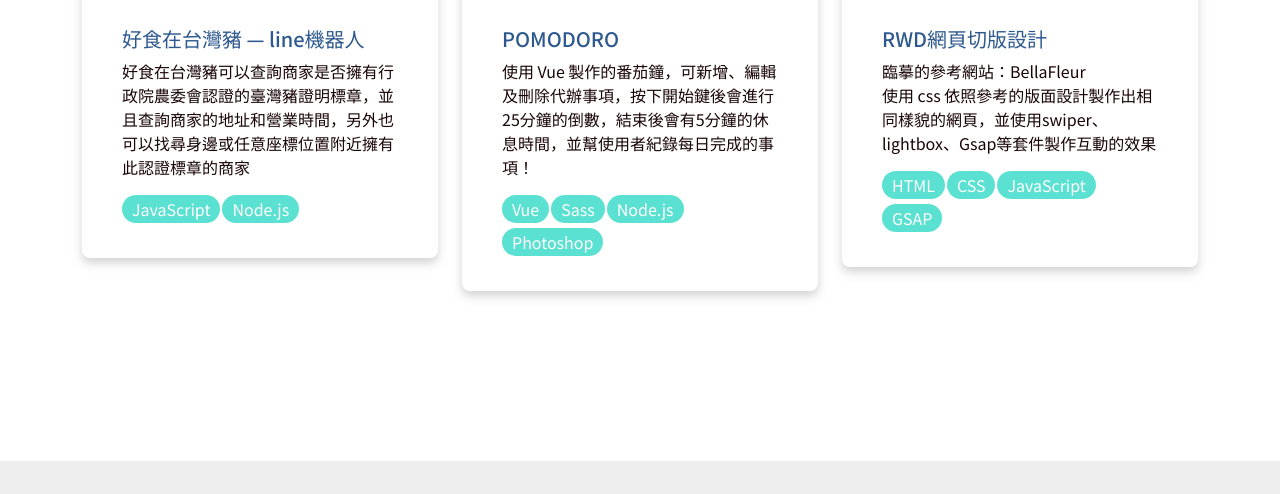
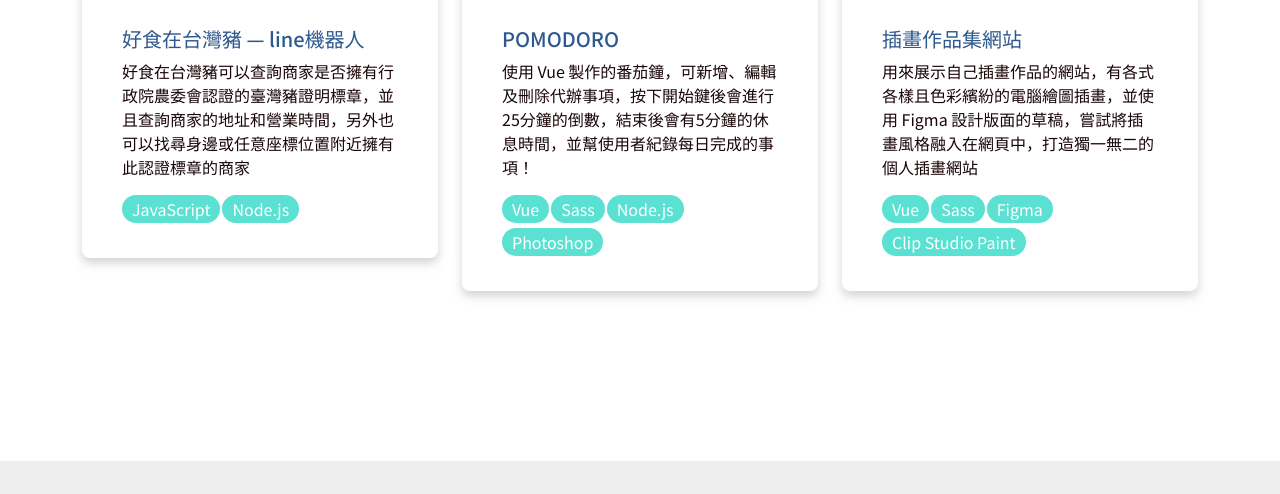
Before and after one commit to BlackCat0708/BlackCat0708.github.io, a plain HTML site: page index.html in a window 1280 px wide. Shown: the part 3887-4381 px from the top of the page. Drawn offline with nearby package versions, Linux system fonts and the light colour scheme.

Commit message:
增加 插畫作品集網站

```diff
--- a/index.html
+++ b/index.html
@@ -339,22 +339,21 @@
         </div>
 
         <div class="col-12 col-lg-4">
-          <a href="https://blackcat0708.github.io/exercise/" target="_blank">
+          <a href="https://blackcat0708.github.io/illustration_website/#/" target="_blank">
             <div class="card">
               <div class="card-img-top">
-                <img src="./image/BELLA.PNG">
+                <img src="./image/illustrator.jpg">
               </div>
               <div class="card-body">
-                <h5 class="card-title">RWD網頁切版設計</h5>
+                <h5 class="card-title">插畫作品集網站</h5>
                 <p class="card-text">
-                  臨摹的參考網站：BellaFleur<br>
-                  使用 css 依照參考的版面設計製作出相同樣貌的網頁，並使用swiper、lightbox、Gsap等套件製作互動的效果
+                  用來展示自己插畫作品的網站，有各式各樣且色彩繽紛的電腦繪圖插畫，並使用 Figma 設計版面的草稿，嘗試將插畫風格融入在網頁中，打造獨一無二的個人插畫網站
                 </p>
                 <div class="tags">
-                  <div class="tag">HTML</div>
-                  <div class="tag">CSS</div>
-                  <div class="tag">JavaScript</div>
-                  <div class="tag">GSAP</div>
+                  <div class="tag">Vue</div>
+                  <div class="tag">Sass</div>
+                  <div class="tag">Figma</div>
+                  <div class="tag">Clip Studio Paint</div>
                 </div>
               </div>
               <div class="overlay">
```
Also changed, not shown: 1 other file.
